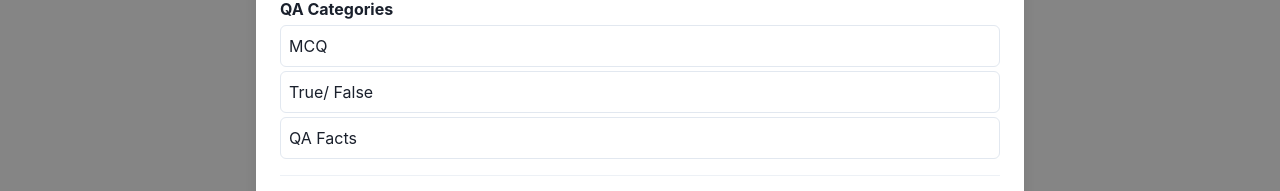
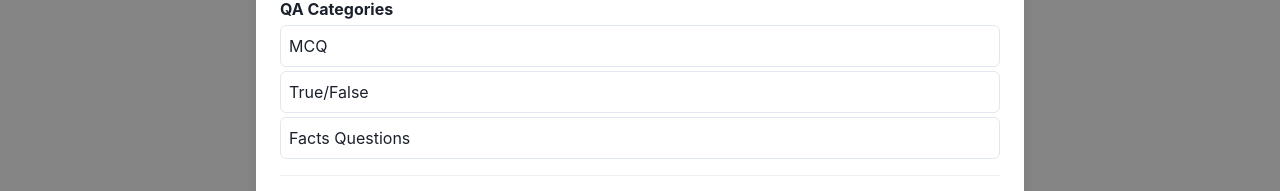
Before and after one commit to Senadeera-NK/LearnVault, a Next.js app in the folder frontend/: page /qa in a window 1280 px wide. Both pictures are taken after a click on the button 639 px from the left and 368 px from the top of the page. Shown: the part 450-641 px from the top of the page. Built offline with nearby package versions, Linux system fonts and the light colour scheme; no server answers.

Commit message:
fixing the qa section

```diff
--- a/frontend/src/app/qa/components/ShelfWindow.tsx
+++ b/frontend/src/app/qa/components/ShelfWindow.tsx
@@ -115,7 +115,7 @@ export default function ShelfWindow({ isOpen, onClose, files, onDone }: ShelfWin
             <VStack spacing={1} align="stretch">
               <Text fontWeight="bold">QA Categories</Text>
               <List spacing={1}>
-                {["MCQ", "True/ False", "QA Facts"].map((cat) => (
+                {["MCQ", "True/False", "Facts Questions"].map((cat) => (
                   <ListItem
                     key={cat}
                     border="1px solid #e2e8f0"
--- a/frontend/src/app/qa/page.tsx
+++ b/frontend/src/app/qa/page.tsx
@@ -38,14 +38,21 @@ export default function QA() {
     fetchShelfFiles();
   }, [user]);
 
+  const categoryMap: Record<string, "mcq"|"true_false"|"fact">={
+    "MCQ":"mcq",
+    "True/False":"true_false",
+    "Facts Questions":"fact"
+  };
+
 const handleDoneFromShelf = async (file: { id: string; name: string; url: string }, category: string, qCount: number) => {
   if (!user) return;
   setIsShelfOpen(false);
   setLoading(true);
 
   try {
-    const result = await send_qa_selection(user.id, file.url, category.toLowerCase(), qCount);
-    setQaCategory(category);
+    const backendCategory = categoryMap[category];
+    const result = await send_qa_selection(user.id, file.url, backendCategory, qCount);
+    setQaCategory(backendCategory);
 
     // Normalize response
     const qaData = result?.qa_content || result?.cachedQA || [];
@@ -102,13 +109,13 @@ const handleDoneFromShelf = async (file: { id: string; name: string; url: string
           </VStack>
         )}
 
-        {!loading && qaCategory === "MCQ" && (
+        {!loading && qaCategory === "mcq" && (
           <MCQskeleton data={qaContent} checkAnswerTrigger={checkAnswersTrigger} refreshTrigger={refreshTrigger} />
         )}
-        {!loading && qaCategory === "True/ False" && (
+        {!loading && qaCategory === "true_false" && (
           <TrueFalseSkeleton data={qaContent} checkAnswerTrigger={checkAnswersTrigger} refreshTrigger={refreshTrigger} />
         )}
-        {!loading && qaCategory === "QA Facts" && (
+        {!loading && qaCategory === "qa_facts" && (
           <FactQAskeleton data={qaContent} checkAnswerTrigger={checkAnswersTrigger} refreshTrigger={refreshTrigger} />
         )}
 
```
